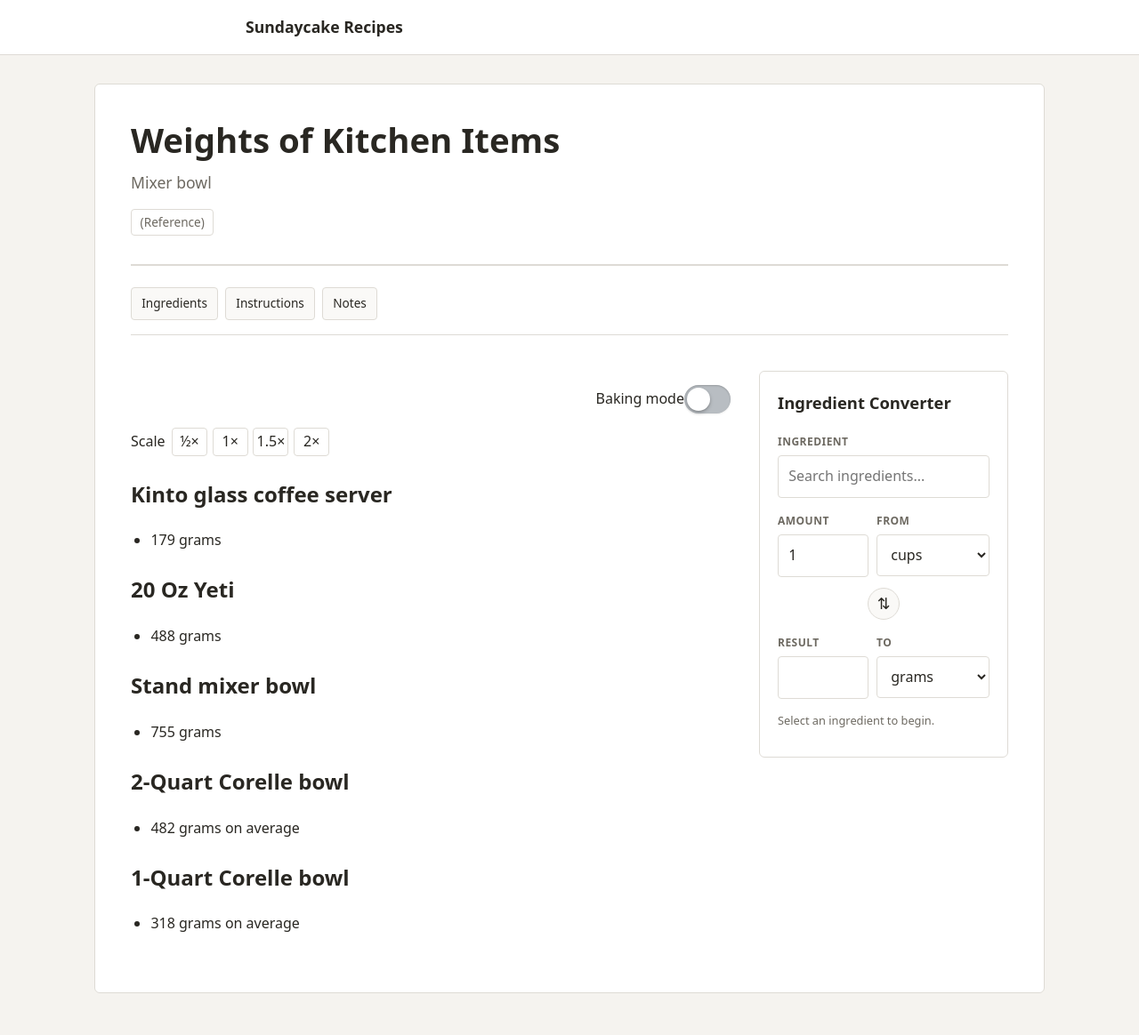
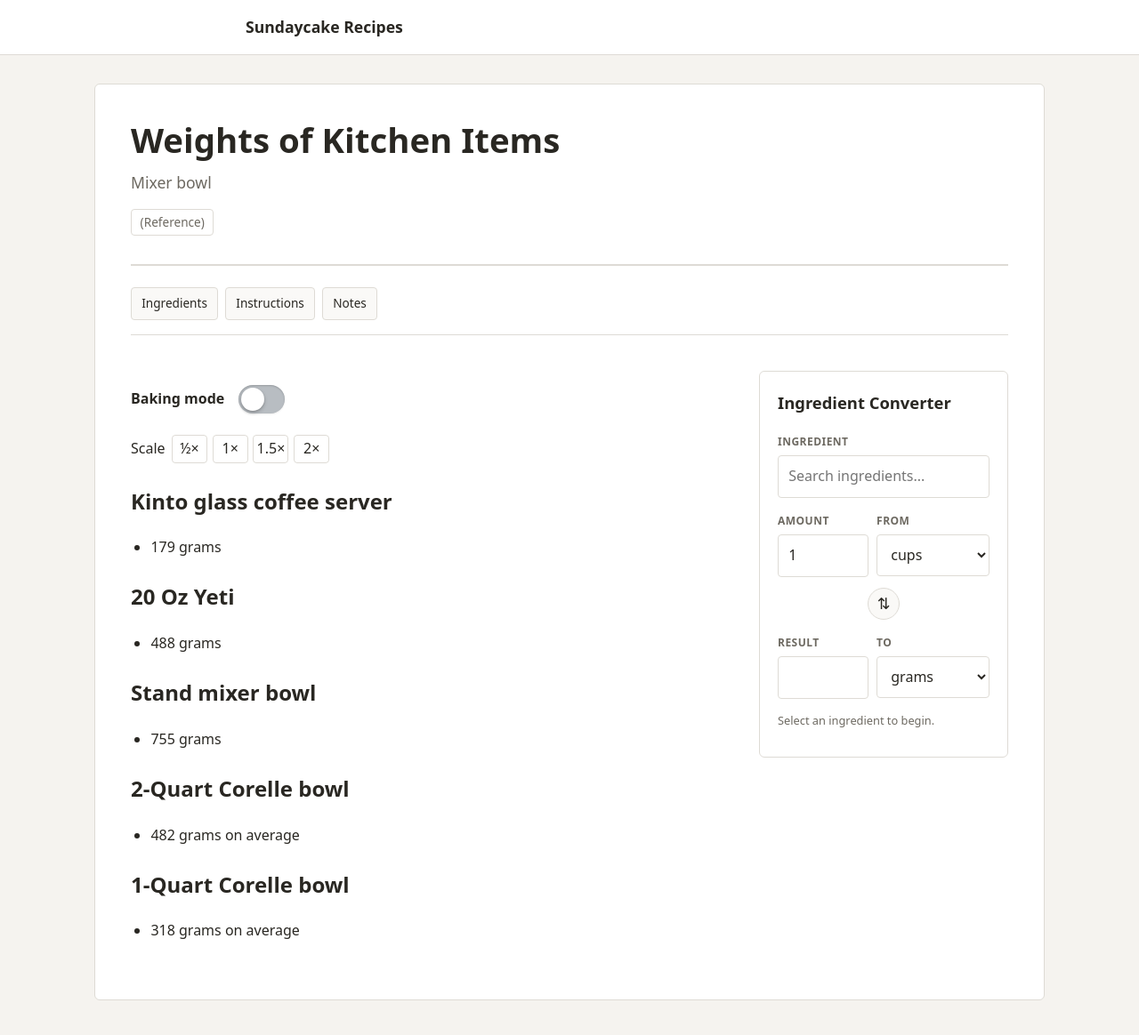
Before and after one commit to sundaycake/recipes, a Jekyll site: the page built from _recipes/-weights-of-kitchen-items.md, in a window 1280 px wide and 1189 px high. Shown: the top 1164 px of the window at 89% size. Built offline with Jekyll 4.4.1, drawn with Linux system fonts in a browser that asks for light colours.

Commit message:
Update style.css

```diff
--- a/assets/css/style.css
+++ b/assets/css/style.css
@@ -1113,9 +1113,15 @@ a:hover {
 
 .recipe-baking-mode {
   display: flex;
-  justify-content: flex-end;
+  justify-content: flex-start;
   align-items: center;
-  margin: 1rem 0;
+  gap: 1rem;
+  margin: 1rem 0 1.5rem 0;
+}
+
+.baking-mode-label {
+  font-weight: 600;
+  color: var(--text);
 }
 
 .baking-mode-toggle {
```
